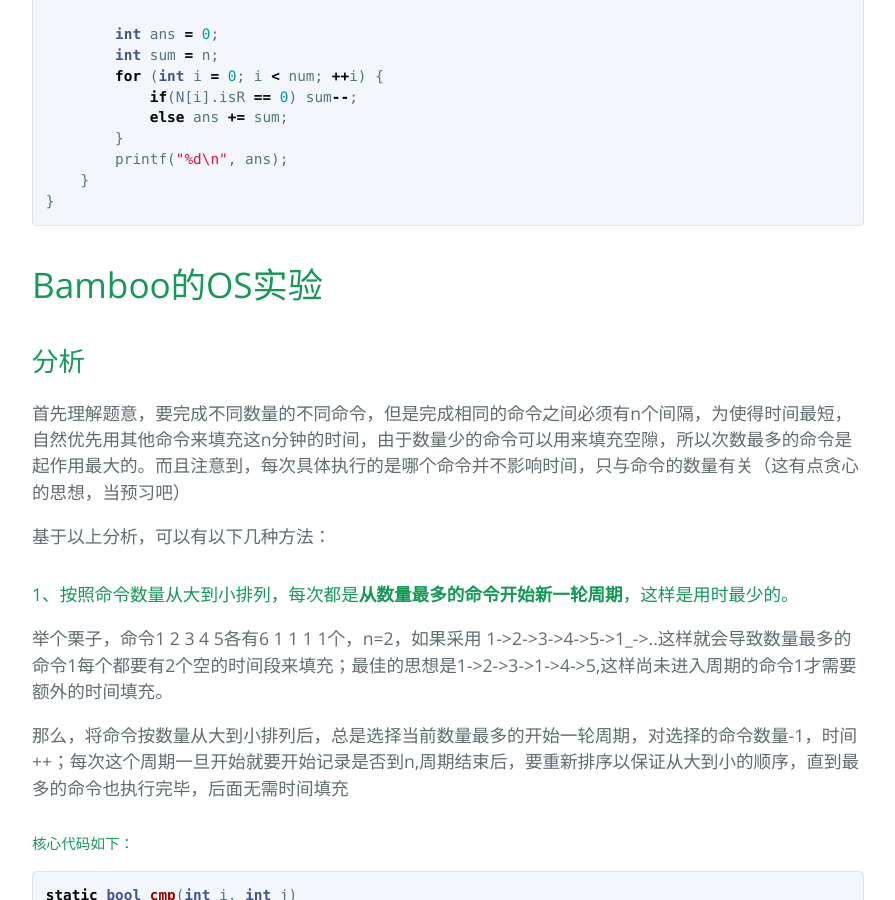
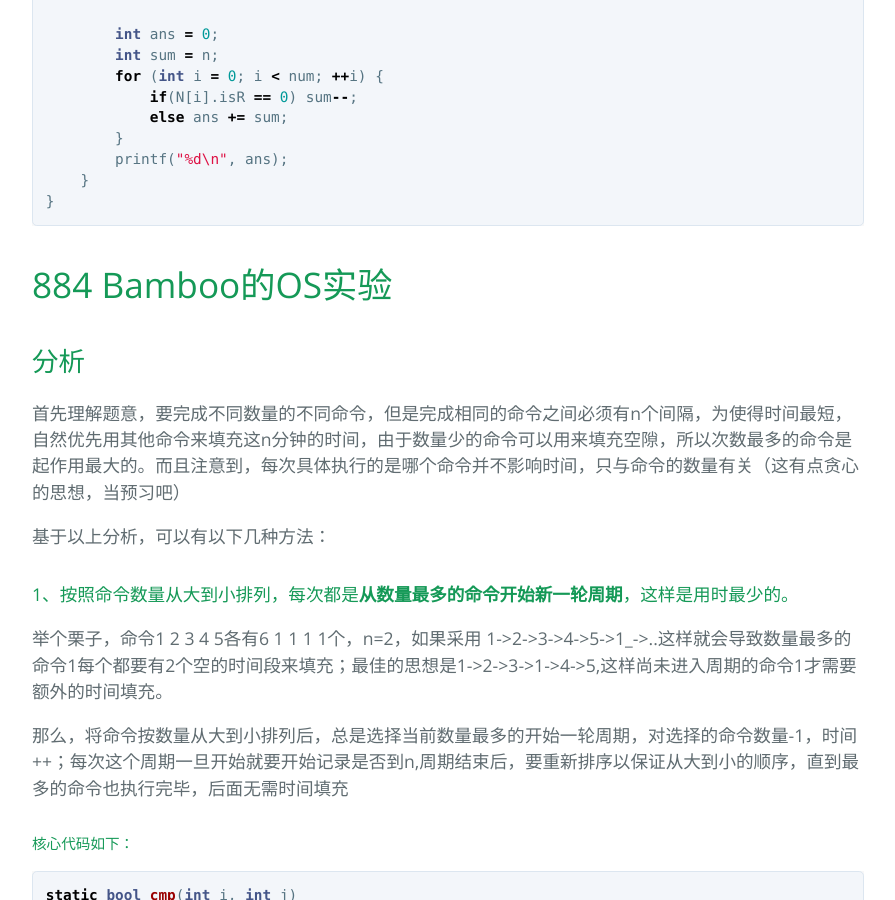
Before and after one commit to modricwang/BUAA-Soft-Algo-2016, a Jekyll site: the page built from docs/reports/第二次上机.md, in a window 1280 px wide and 900 px high, scrolled down 3642 px. Shown: the whole window, without its empty margins (192-1087 px from the left). Built offline with Jekyll 4.4.1, drawn with Linux system fonts in a browser that asks for light colours; our own code applies the rules of GitHub Pages for plain Markdown files; formulas are drawn with MathJax 3; some of the changed text lies outside the part shown.

Commit message:
page bug fix

````diff
--- a/docs/reports/第二次上机.md
+++ b/docs/reports/第二次上机.md
@@ -147,7 +147,7 @@ int main()
 ```
 
 <span id="link884"></span>
-# Bamboo的OS实验
+# 884 Bamboo的OS实验
 
 ## 分析
 
````
Also changed, not shown: other parts of docs/reports/第二次上机.md (+1 -1 lines).
